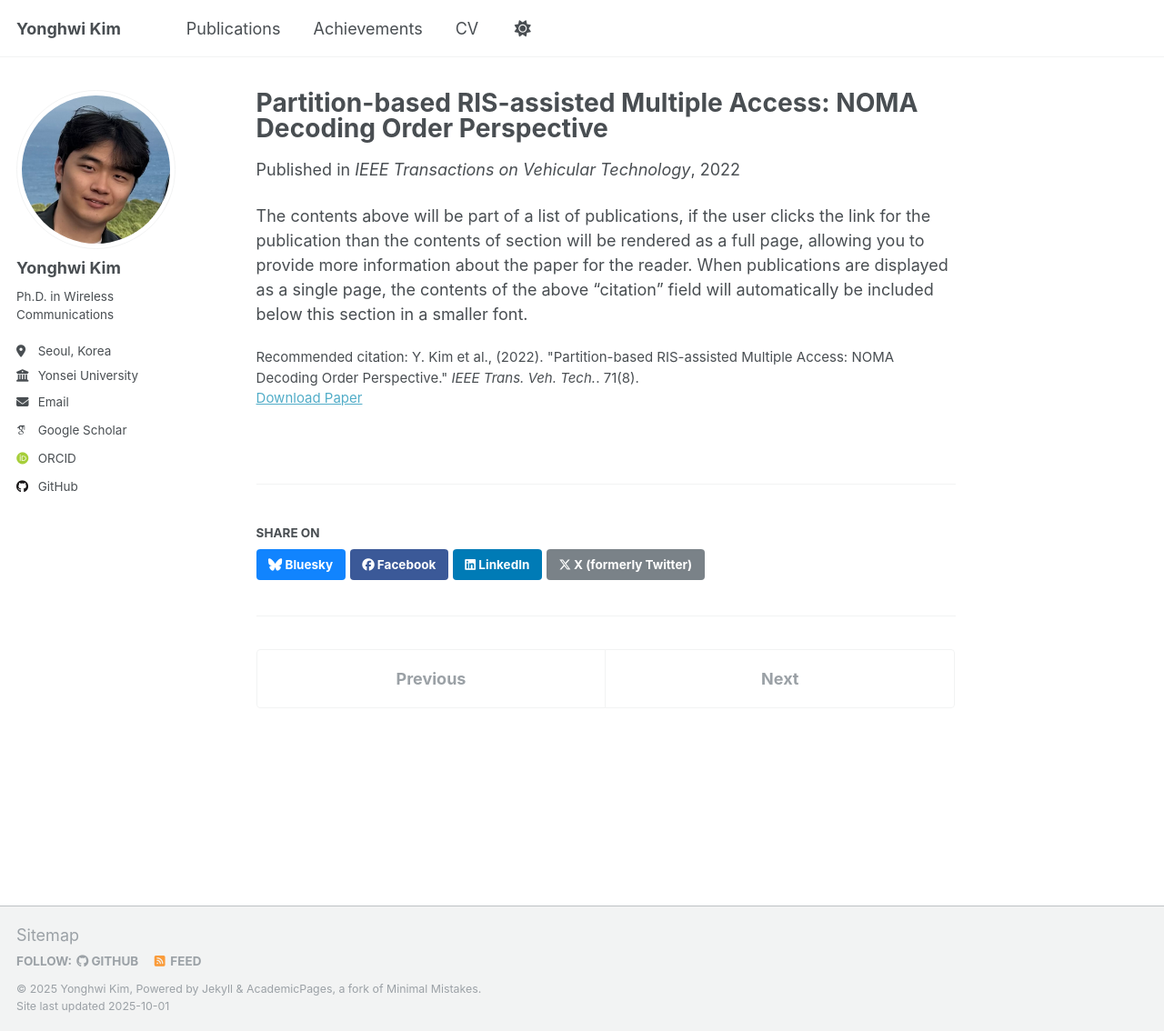
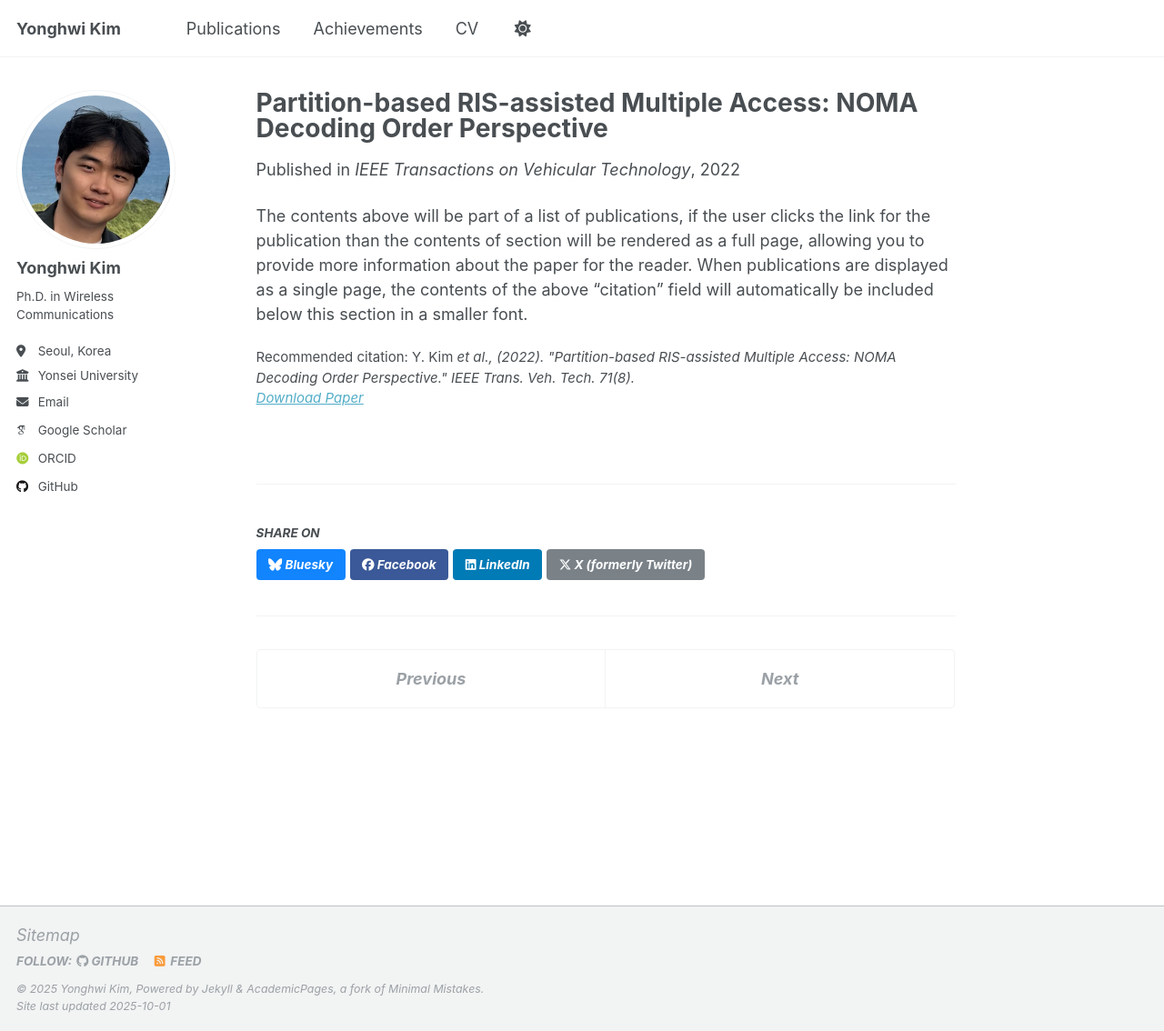
Before and after one commit to yonghwi-erickim/yonghwi-erickim.github.io, a Jekyll site: the page built from _publications/tvt22.md, in a window 1280 px wide and 1134 px high. Shown: the whole window at 91% size. Built offline with Jekyll 4.4.1, drawn with Linux system fonts in a browser that asks for light colours; some web fonts are replaced; a script that is not in the unit is left out.

Commit message:
Update tvt22.md

```diff
--- a/_publications/tvt22.md
+++ b/_publications/tvt22.md
@@ -7,6 +7,6 @@ excerpt: 'This paper is about the reconfigurable intelligent surface (RIS), with
 date: 2022-05-25
 venue: 'IEEE Transactions on Vehicular Technology'
 paperurl: 'http://academicpages.github.io/files/paper1.pdf'
-citation: 'Y. Kim et al., (2022). &quot;Partition-based RIS-assisted Multiple Access: NOMA Decoding Order Perspective.&quot; <i>IEEE Trans. Veh. Tech.</i>. 71(8).'
+citation: 'Y. Kim <i>et al.,<i> (2022). &quot;Partition-based RIS-assisted Multiple Access: NOMA Decoding Order Perspective.&quot; <i>IEEE Trans. Veh. Tech.</i> 71(8).'
 ---
 The contents above will be part of a list of publications, if the user clicks the link for the publication than the contents of section will be rendered as a full page, allowing you to provide more information about the paper for the reader. When publications are displayed as a single page, the contents of the above "citation" field will automatically be included below this section in a smaller font.
```
